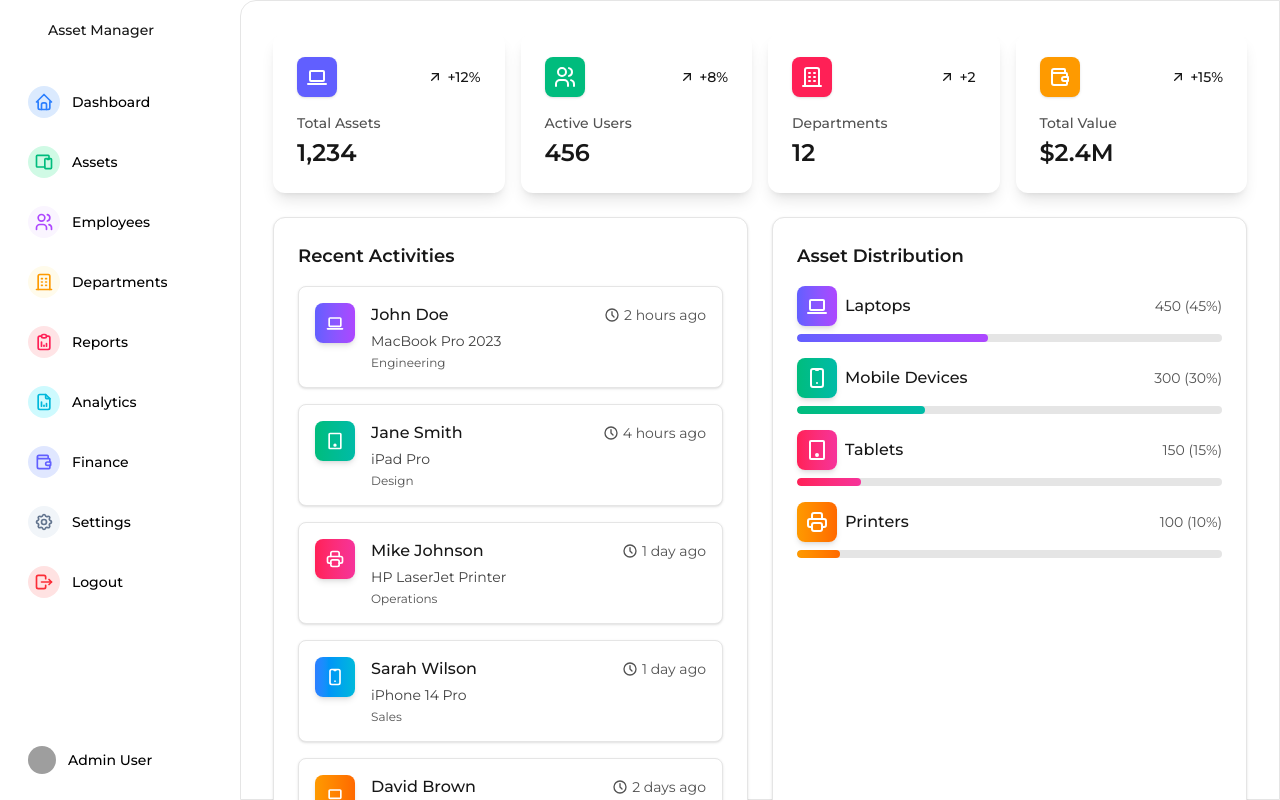
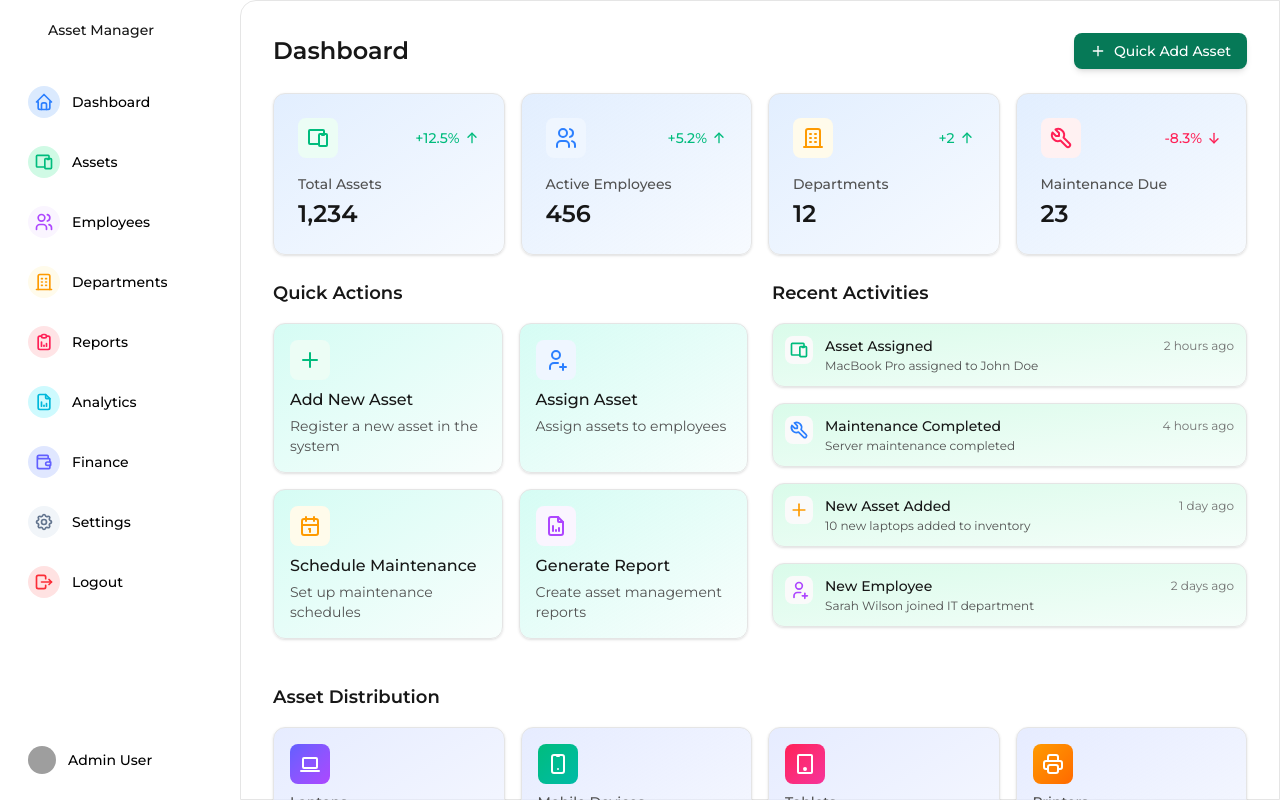
Before and after one commit to Huq007/nextjs-asset-management, a Next.js app: page / in a window 1280 px wide. Built offline with nearby package versions, Linux system fonts and the light colour scheme; grey boxes are pictures that could not be loaded.

Commit message:
Dashboard ui updated

```diff
--- a/src/app/page.tsx
+++ b/src/app/page.tsx
@@ -1,69 +1,122 @@
 "use client";
 import React from "react";
 import {
-  IconArrowUpRight,
-  IconClock,
   IconDeviceLaptop,
   IconDeviceMobile,
   IconDeviceTablet,
   IconPrinter,
   IconUsers,
   IconBuilding,
-  IconWallet,
+  IconArrowUp,
+  IconArrowDown,
+  IconPlus,
+  IconUserPlus,
+  IconCalendar,
+  IconFileAnalytics,
+  IconDevices,
+  IconTool,
 } from "@tabler/icons-react";
 import { motion } from "motion/react";
 
 export default function Page() {
+  const stats = [
+    {
+      title: "Total Assets",
+      value: "1,234",
+      change: "+12.5%",
+      trend: "up",
+      icon: <IconDevices className="h-6 w-6 text-emerald-500" />,
+      color: "bg-emerald-50 dark:bg-emerald-900/30",
+    },
+    {
+      title: "Active Employees",
+      value: "456",
+      change: "+5.2%",
+      trend: "up",
+      icon: <IconUsers className="h-6 w-6 text-blue-500" />,
+      color: "bg-blue-50 dark:bg-blue-900/30",
+    },
+    {
+      title: "Departments",
+      value: "12",
+      change: "+2",
+      trend: "up",
+      icon: <IconBuilding className="h-6 w-6 text-amber-500" />,
+      color: "bg-amber-50 dark:bg-amber-900/30",
+    },
+    {
+      title: "Maintenance Due",
+      value: "23",
+      change: "-8.3%",
+      trend: "down",
+      icon: <IconTool className="h-6 w-6 text-rose-500" />,
+      color: "bg-rose-50 dark:bg-rose-900/30",
+    },
+  ];
+
+  const quickActions = [
+    {
+      title: "Add New Asset",
+      description: "Register a new asset in the system",
+      icon: <IconPlus className="h-6 w-6 text-emerald-500" />,
+      color: "bg-emerald-50 dark:bg-emerald-900/30",
+      href: "/assets/new",
+    },
+    {
+      title: "Assign Asset",
+      description: "Assign assets to employees",
+      icon: <IconUserPlus className="h-6 w-6 text-blue-500" />,
+      color: "bg-blue-50 dark:bg-blue-900/30",
+      href: "/assets/assign",
+    },
+    {
+      title: "Schedule Maintenance",
+      description: "Set up maintenance schedules",
+      icon: <IconCalendar className="h-6 w-6 text-amber-500" />,
+      color: "bg-amber-50 dark:bg-amber-900/30",
+      href: "/maintenance/schedule",
+    },
+    {
+      title: "Generate Report",
+      description: "Create asset management reports",
+      icon: <IconFileAnalytics className="h-6 w-6 text-purple-500" />,
+      color: "bg-purple-50 dark:bg-purple-900/30",
+      href: "/reports/new",
+    },
+  ];
+
   const recentActivities = [
     {
       id: 1,
       type: "asset_assigned",
-      user: "John Doe",
-      asset: "MacBook Pro 2023",
-      department: "Engineering",
+      title: "Asset Assigned",
+      description: "MacBook Pro assigned to John Doe",
       time: "2 hours ago",
-      icon: <IconDeviceLaptop className="h-5 w-5 text-white" />,
-      color: "bg-gradient-to-r from-indigo-500 to-purple-500",
+      icon: <IconDevices className="h-5 w-5 text-emerald-500" />,
     },
     {
       id: 2,
-      type: "asset_returned",
-      user: "Jane Smith",
-      asset: "iPad Pro",
-      department: "Design",
+      type: "maintenance",
+      title: "Maintenance Completed",
+      description: "Server maintenance completed",
       time: "4 hours ago",
-      icon: <IconDeviceTablet className="h-5 w-5 text-white" />,
-      color: "bg-gradient-to-r from-emerald-500 to-teal-500",
+      icon: <IconTool className="h-5 w-5 text-blue-500" />,
     },
     {
       id: 3,
-      type: "asset_added",
-      user: "Mike Johnson",
-      asset: "HP LaserJet Printer",
-      department: "Operations",
+      type: "new_asset",
+      title: "New Asset Added",
+      description: "10 new laptops added to inventory",
       time: "1 day ago",
-      icon: <IconPrinter className="h-5 w-5 text-white" />,
-      color: "bg-gradient-to-r from-rose-500 to-pink-500",
+      icon: <IconPlus className="h-5 w-5 text-amber-500" />,
     },
     {
       id: 4,
-      type: "asset_assigned",
-      user: "Sarah Wilson",
-      asset: "iPhone 14 Pro",
-      department: "Sales",
-      time: "1 day ago",
-      icon: <IconDeviceMobile className="h-5 w-5 text-white" />,
-      color: "bg-gradient-to-r from-blue-500 to-cyan-500",
-    },
-    {
-      id: 5,
-      type: "asset_maintenance",
-      user: "David Brown",
-      asset: "Dell XPS 15",
-      department: "IT",
+      type: "employee",
+      title: "New Employee",
+      description: "Sarah Wilson joined IT department",
       time: "2 days ago",
-      icon: <IconDeviceLaptop className="h-5 w-5 text-white" />,
-      color: "bg-gradient-to-r from-amber-500 to-orange-500",
+      icon: <IconUserPlus className="h-5 w-5 text-purple-500" />,
     },
   ];
 
@@ -100,69 +153,46 @@ export default function Page() {
 
   return (
     <div className="flex h-full w-full flex-1 flex-col gap-6 rounded-tl-2xl border border-neutral-200 bg-white p-6 md:p-8 dark:border-neutral-700 dark:bg-neutral-900">
-      <div className="grid grid-cols-1 gap-4 md:grid-cols-2 lg:grid-cols-4">
-        {[
-          {
-            title: "Total Assets",
-            value: "1,234",
-            change: "+12%",
-            color: "from-indigo-500 to-purple-500",
-            icon: <IconDeviceLaptop className="h-6 w-6 text-white" />,
-            bgColor: "bg-indigo-500 dark:bg-indigo-900",
-          },
-          {
-            title: "Active Users",
-            value: "456",
-            change: "+8%",
-            color: "from-emerald-500 to-teal-500",
-            icon: <IconUsers className="h-6 w-6 text-white" />,
-            bgColor: "bg-emerald-500 dark:bg-emerald-900",
-          },
-          {
-            title: "Departments",
-            value: "12",
-            change: "+2",
-            color: "from-rose-500 to-pink-500",
-            icon: <IconBuilding className="h-6 w-6 text-white" />,
-            bgColor: "bg-rose-500 dark:bg-rose-900",
-          },
-          {
-            title: "Total Value",
-            value: "$2.4M",
-            change: "+15%",
-            color: "from-amber-500 to-orange-500",
-            icon: <IconWallet className="h-6 w-6 text-white" />,
-            bgColor: "bg-amber-500 dark:bg-amber-900",
-          },
-        ].map((stat, idx) => (
+      <div className="flex flex-col gap-4 md:flex-row md:items-center md:justify-between">
+        <h1 className="text-2xl font-semibold text-neutral-900 dark:text-white">Dashboard</h1>
+        <motion.button
+          whileHover={{ scale: 1.02 }}
+          whileTap={{ scale: 0.98 }}
+          className="flex items-center gap-2 rounded-lg bg-[#067957] px-4 py-2 text-sm font-medium text-white shadow-md transition-all duration-200 hover:bg-[#067957]/90"
+        >
+          <IconPlus className="h-4 w-4" />
+          Quick Add Asset
+        </motion.button>
+      </div>
+
+      {/* Stats Grid */}
+      <div className="grid grid-cols-1 gap-4 sm:grid-cols-2 lg:grid-cols-4">
+        {stats.map((stat, idx) => (
           <motion.div
             key={idx}
-            whileHover={{ scale: 1.02, y: -5 }}
-            className="group relative overflow-hidden rounded-xl bg-white p-6 shadow-lg transition-all duration-200 hover:shadow-xl dark:bg-neutral-800"
+            initial={{ opacity: 0, y: 20 }}
+            animate={{ opacity: 1, y: 0 }}
+            transition={{ duration: 0.3, delay: idx * 0.1 }}
+            className="flex flex-col gap-4 rounded-xl border border-neutral-200 bg-gradient-to-br from-blue-100/80 to-blue-50/50 p-6 shadow-sm dark:from-blue-900/40 dark:to-blue-800/30 dark:border-neutral-700"
           >
-            {/* Background gradient */}
-            <div
-              className="absolute inset-0 bg-gradient-to-br opacity-5"
-              style={{
-                backgroundImage: `linear-gradient(to bottom right, ${
-                  stat.color.split(" ")[1]
-                }, ${stat.color.split(" ")[3]})`,
-              }}
-            />
-
-            {/* Content */}
-            <div className="relative z-10">
             <div className="flex items-center justify-between">
-                <div className={`rounded-lg p-2 ${stat.bgColor} shadow-sm`}>
+              <div className={`flex h-10 w-10 items-center justify-center rounded-lg ${stat.color}`}>
                 {stat.icon}
               </div>
-                <span className="flex items-center text-sm font-medium text-primary dark:text-primary-light">
-                  <IconArrowUpRight className="mr-1 h-4 w-4" />
+              <span
+                className={`flex items-center gap-1 text-sm font-medium ${
+                  stat.trend === "up" ? "text-emerald-500" : "text-rose-500"
+                }`}
+              >
                 {stat.change}
+                {stat.trend === "up" ? (
+                  <IconArrowUp className="h-4 w-4" />
+                ) : (
+                  <IconArrowDown className="h-4 w-4" />
+                )}
               </span>
             </div>
-
-              <div className="mt-4">
+            <div>
               <h3 className="text-sm font-medium text-neutral-600 dark:text-neutral-400">
                 {stat.title}
               </h3>
@@ -170,95 +200,101 @@ export default function Page() {
                 {stat.value}
               </p>
             </div>
-
-              {/* Hover effect line */}
-              <div
-                className="absolute bottom-0 left-0 h-1 w-0 bg-gradient-to-r transition-all duration-300 group-hover:w-full"
-                style={{
-                  backgroundImage: `linear-gradient(to right, ${
-                    stat.color.split(" ")[1]
-                  }, ${stat.color.split(" ")[3]})`,
-                }}
-              />
-            </div>
           </motion.div>
         ))}
       </div>
 
-      <div className="grid grid-cols-1 gap-6 lg:grid-cols-2">
+      {/* Quick Actions and Recent Activities */}
+      <div className="grid grid-cols-1 gap-6 lg:grid-cols-2 pb-8">
+        {/* Quick Actions */}
+        <div className="flex h-[300px] flex-col gap-4">
+          <h2 className="text-lg font-semibold text-neutral-900 dark:text-white">Quick Actions</h2>
+          <div className="grid flex-1 grid-cols-1 gap-4 sm:grid-cols-2">
+            {quickActions.map((action, idx) => (
+              <motion.a
+                key={idx}
+                href={action.href}
+                initial={{ opacity: 0, y: 20 }}
+                animate={{ opacity: 1, y: 0 }}
+                transition={{ duration: 0.3, delay: idx * 0.1 }}
+                className="group flex flex-col gap-2 rounded-xl border border-neutral-200 bg-gradient-to-br from-teal-100/80 to-teal-50/50 p-4 shadow-sm transition-all duration-200 hover:border-[#067957] hover:shadow-md dark:from-teal-900/40 dark:to-teal-800/30 dark:border-neutral-700"
+              >
+                <div className={`flex h-10 w-10 items-center justify-center rounded-lg ${action.color}`}>
+                  {action.icon}
+                </div>
+                <div>
+                  <h3 className="font-medium text-neutral-900 dark:text-white">{action.title}</h3>
+                  <p className="mt-1 text-sm text-neutral-600 dark:text-neutral-400">
+                    {action.description}
+                  </p>
+                </div>
+              </motion.a>
+            ))}
+          </div>
+        </div>
+
         {/* Recent Activities */}
-        <div className="rounded-xl border border-neutral-200 bg-white p-6 shadow-sm dark:border-neutral-700 dark:bg-neutral-800">
-          <h2 className="mb-4 text-lg font-semibold text-neutral-900 dark:text-white">
-            Recent Activities
-          </h2>
-          <div className="space-y-4">
-            {recentActivities.map((activity) => (
+        <div className="flex h-[300px] flex-col gap-4">
+          <h2 className="text-lg font-semibold text-neutral-900 dark:text-white">Recent Activities</h2>
+          <div className="flex flex-1 flex-col gap-4">
+            {recentActivities.map((activity, idx) => (
               <motion.div
-                key={activity.id}
-                whileHover={{ scale: 1.01 }}
-                className="group flex items-start gap-4 rounded-lg border border-neutral-200 bg-white p-4 shadow-sm transition-all duration-200 hover:shadow-md dark:border-neutral-700 dark:bg-neutral-800"
+                key={idx}
+                initial={{ opacity: 0, y: 20 }}
+                animate={{ opacity: 1, y: 0 }}
+                transition={{ duration: 0.3, delay: idx * 0.1 }}
+                className="flex items-start gap-3 rounded-xl border border-neutral-200 bg-gradient-to-br from-emerald-100/80 to-emerald-50/50 p-3 shadow-sm dark:from-emerald-900/40 dark:to-emerald-800/30 dark:border-neutral-700"
               >
-                <div
-                  className={`rounded-lg p-2.5 ${activity.color} shadow-md transition-transform duration-200 group-hover:scale-110`}
-                >
+                <div className="flex h-7 w-7 items-center justify-center rounded-lg bg-neutral-50 dark:bg-neutral-700">
                   {activity.icon}
                 </div>
                 <div className="flex-1">
                   <div className="flex items-center justify-between">
-                    <p className="font-medium text-neutral-900 dark:text-white">
-                      {activity.user}
-                    </p>
-                    <span className="flex items-center text-sm text-neutral-600 dark:text-neutral-400">
-                      <IconClock className="mr-1 h-4 w-4" />
+                    <h3 className="text-sm font-medium text-neutral-900 dark:text-white">{activity.title}</h3>
+                    <span className="text-xs text-neutral-500 dark:text-neutral-400">
                       {activity.time}
                     </span>
                   </div>
-                  <p className="mt-1 text-sm text-neutral-700 dark:text-neutral-300">
-                    {activity.asset}
-                  </p>
-                  <p className="mt-1 text-xs text-neutral-600 dark:text-neutral-400">
-                    {activity.department}
+                  <p className="mt-0.5 text-xs text-neutral-600 dark:text-neutral-400">
+                    {activity.description}
                   </p>
                 </div>
               </motion.div>
             ))}
           </div>
         </div>
+      </div>
 
       {/* Asset Distribution */}
-        <div className="rounded-xl border border-neutral-200 bg-white p-6 shadow-sm dark:border-neutral-700 dark:bg-neutral-800">
-          <h2 className="mb-4 text-lg font-semibold text-neutral-900 dark:text-white">
-            Asset Distribution
-          </h2>
-          <div className="space-y-4">
+      <div className="mt-12 flex flex-col gap-4">
+        <h2 className="text-lg font-semibold text-neutral-900 dark:text-white">Asset Distribution</h2>
+        <div className="grid grid-cols-1 gap-4 sm:grid-cols-2 lg:grid-cols-4">
           {assetDistribution.map((asset, idx) => (
-              <div key={idx} className="space-y-2">
-                <div className="flex items-center justify-between">
-                  <div className="flex items-center gap-2">
-                    <div
-                      className={`rounded-lg bg-gradient-to-r p-2 ${asset.color} shadow-md`}
+            <motion.div
+              key={idx}
+              initial={{ opacity: 0, y: 20 }}
+              animate={{ opacity: 1, y: 0 }}
+              transition={{ duration: 0.3, delay: idx * 0.1 }}
+              className="group flex flex-col gap-2 rounded-xl border border-neutral-200 bg-gradient-to-br from-indigo-100/80 to-indigo-50/50 p-4 shadow-sm transition-all duration-200 hover:border-[#067957] hover:shadow-md dark:from-indigo-900/40 dark:to-indigo-800/30 dark:border-neutral-700"
             >
+              <div className={`flex h-10 w-10 items-center justify-center rounded-lg bg-gradient-to-br ${asset.color}`}>
                 {asset.icon}
               </div>
-                    <span className="font-medium text-neutral-900 dark:text-white">
+              <div>
+                <h3 className="text-sm font-medium text-neutral-600 dark:text-neutral-400">
                   {asset.category}
+                </h3>
+                <div className="mt-2 flex items-center justify-between">
+                  <p className="text-2xl font-semibold text-neutral-900 dark:text-white">
+                    {asset.count}
+                  </p>
+                  <span className="text-sm font-medium text-neutral-600 dark:text-neutral-400">
+                    {asset.percentage}%
                   </span>
                 </div>
-                  <span className="text-sm text-neutral-600 dark:text-neutral-400">
-                    {asset.count} ({asset.percentage}%)
-                  </span>
               </div>
-                <div className="h-2 w-full overflow-hidden rounded-full bg-neutral-200 dark:bg-neutral-700">
-                  <motion.div
-                    initial={{ width: 0 }}
-                    animate={{ width: `${asset.percentage}%` }}
-                    transition={{ duration: 1, delay: idx * 0.1 }}
-                    className={`h-full rounded-full bg-gradient-to-r ${asset.color}`}
-                  />
-                </div>
-              </div>
+            </motion.div>
           ))}
-          </div>
         </div>
       </div>
     </div>
```
Lines whose indentation alone changed are shown as unchanged.
